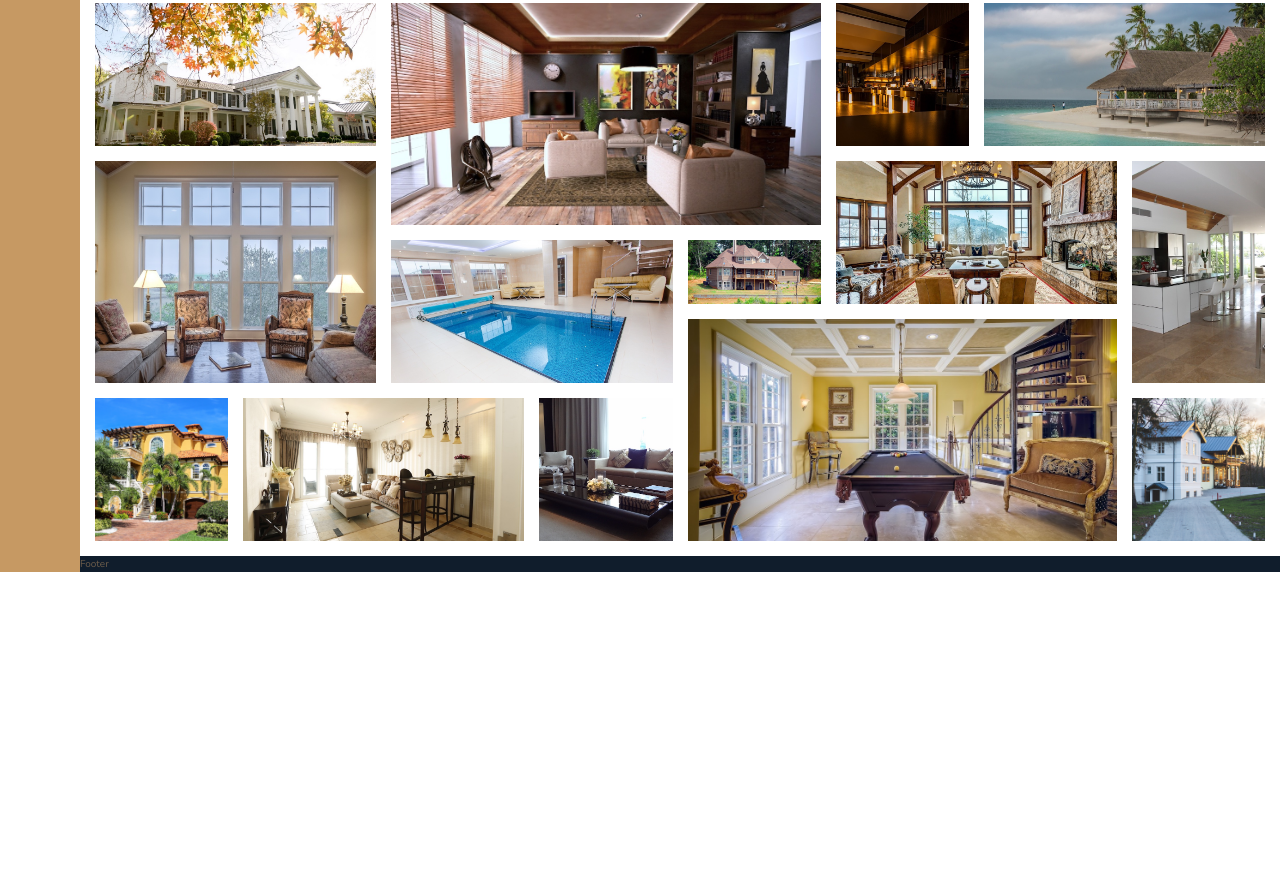
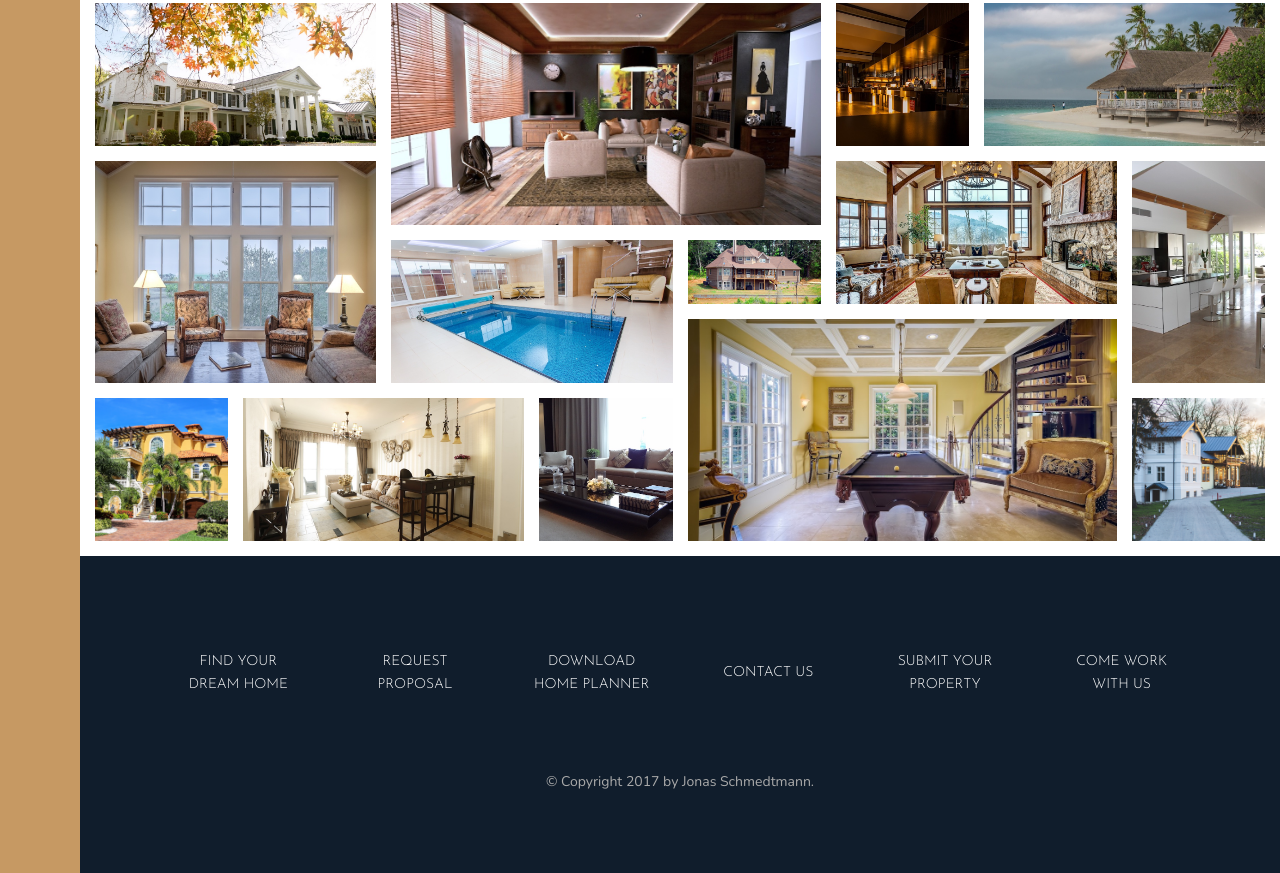
Before and after one commit to rgoldenberg/coursework-flex-grid, a website: page Nexter/index.html in a window 1280 px wide. Shown: the part 3084-3957 px from the top of the page. Before the commit the page ends 3656 px from the top, so only its background shows below. Drawn offline with nearby package versions, Linux system fonts and the light colour scheme; files that its build step writes are made by us from their sources.

Commit message:
add footer links

```diff
--- a/Nexter/index.html
+++ b/Nexter/index.html
@@ -337,7 +337,17 @@
         </figure></section>
 
     <footer class="footer">
-        Footer
+        <ul class="nav">
+            <li class="nav__item"><a href="#" class="nav__link">Find your dream home</a></li>
+            <li class="nav__item"><a href="#" class="nav__link">Request proposal</a></li>
+            <li class="nav__item"><a href="#" class="nav__link">Download home planner</a></li>
+            <li class="nav__item"><a href="#" class="nav__link">Contact us</a></li>
+            <li class="nav__item"><a href="#" class="nav__link">Submit your property</a></li>
+            <li class="nav__item"><a href="#" class="nav__link">Come work with us</a></li>
+        </ul>
+        <p class="copyright">
+            &copy; Copyright 2017 by Jonas Schmedtmann.
+        </p>
     </footer>
 </body>
 
--- a/Nexter/sass/_footer.scss
+++ b/Nexter/sass/_footer.scss
@@ -1,4 +1,43 @@
 .footer {
     background-color: $color-secondary;
     grid-column: full-start / full-end;
+
+    padding: 8rem;
 }
+
+.nav {
+    list-style: none;
+
+    display: grid;
+    align-items: center;
+    grid-gap: 2rem;
+    grid-template-columns: repeat(auto-fit, minmax(15rem, 1fr));
+
+    &__link:link,
+    &__link:visited {
+        text-align: center;
+        text-decoration: none;
+        text-transform: uppercase;
+        font-family: $font-display;
+        font-size: 1.4rem;
+        color: #fff;
+
+        display: block;
+        padding: 1.5rem;
+        transition: .2s;
+    }
+
+    &__link:hover,
+    &__link:active {
+        background-color: rgba(#fff, .05);
+        transform: translateY(-3px);
+    }
+}
+
+.copyright {
+    font-size: 1.4rem;
+    color: $color-grey-light-2;
+    margin: 6rem auto 0 auto;
+    text-align: center;
+    width: 70%;
+}
```
